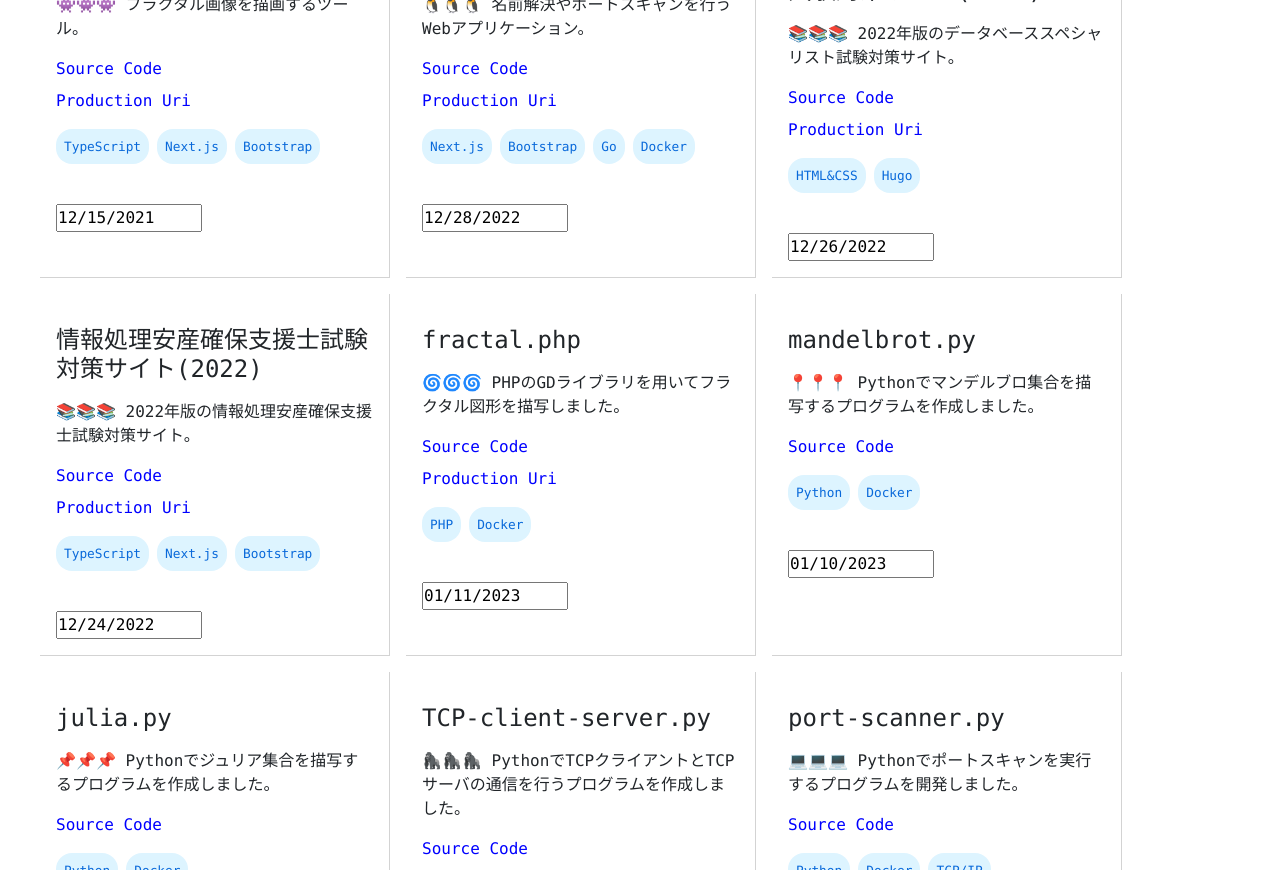
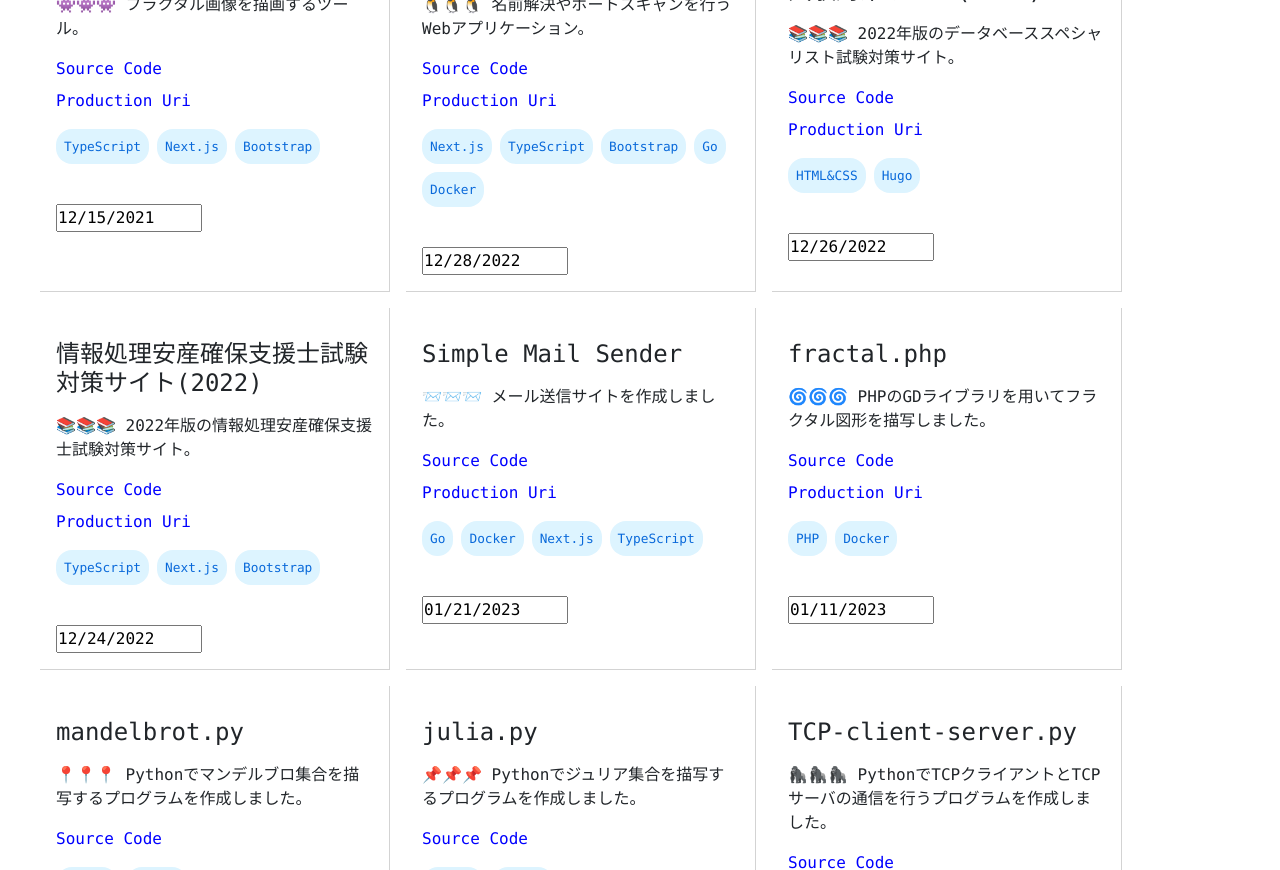
Before and after one commit to osawa-koki/osawa-koki, a Next.js app in the folder portfolio/: page /portfolio in a window 1280 px wide. Shown: the part 700-1570 px from the top of the page. Built offline with nearby package versions, Linux system fonts and the light colour scheme.

Commit message:
ポートフォリオ追加した。

```diff
--- a/portfolio/data/portfolio.ts
+++ b/portfolio/data/portfolio.ts
@@ -275,7 +275,7 @@ const portfolio: Portfolio[] = [
     repo_url: "https://github.com/osawa-koki/web-host-stat",
     production_url: "https://web-host-stat.onrender.com/",
     created_at: new Date("2022-12-28"),
-    tech_used: ["Next.js", "Bootstrap", "Go", "Docker"],
+    tech_used: ["Next.js", "TypeScript", "Bootstrap", "Go", "Docker"],
     recommend: 4,
   },
   {
@@ -284,7 +284,7 @@ const portfolio: Portfolio[] = [
     repo_url: "https://github.com/osawa-koki/img2excel-server",
     production_url: "https://img2excel.onrender.com/",
     created_at: new Date("2022-12-29"),
-    tech_used: ["Next.js", "Bootstrap", "Material UI", "C#", "Docker"],
+    tech_used: ["Next.js", "TypeScript", "Bootstrap", "Material UI", "C#", "Docker"],
     recommend: 5,
   },
   {
@@ -293,7 +293,7 @@ const portfolio: Portfolio[] = [
     repo_url: "https://github.com/osawa-koki/simple-chat-chat",
     production_url: "https://simple-chat-chat.web.app/chat/",
     created_at: new Date("2023-01-03"),
-    tech_used: ["Firebase", "Firestore", "Node.js", "Nuxt.js", "Bootstrap"],
+    tech_used: ["Firebase", "Firestore", "Node.js", "Nuxt.js", "TypeScript", "Bootstrap"],
     recommend: 5,
   },
   {
@@ -385,6 +385,15 @@ const portfolio: Portfolio[] = [
     tech_used: ["PHP", "Docker"],
     recommend: 3,
   },
+  {
+    name: "Simple Mail Sender",
+    description: "📨📨📨 メール送信サイトを作成しました。",
+    repo_url: "https://github.com/osawa-koki/simple-mail-sender",
+    production_url: "https://simple-mail-sender.onrender.com/",
+    created_at: new Date("2023-01-21"),
+    tech_used: ["Go", "Docker", "Next.js", "TypeScript"],
+    recommend: 3,
+  },
 ];
 
 export default portfolio.sort((a, b) => {
```
